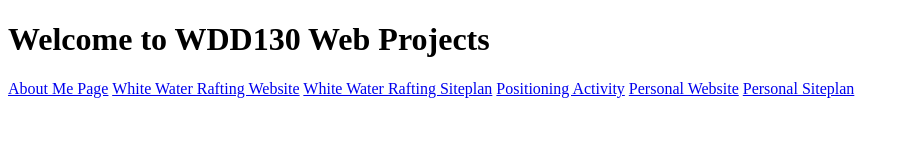
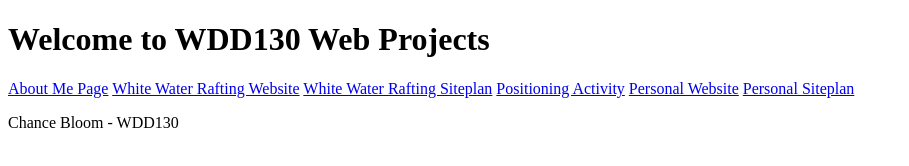
Before and after one commit to Chance-B/wdd130, a plain HTML site: page index.html in a window 1280 px wide. Shown: the whole page, without its empty margins (0-909 px from the left). Drawn offline with Linux system fonts and the light colour scheme.

Commit message:
Added a paragraph to the home page

```diff
--- a/index.html
+++ b/index.html
@@ -18,7 +18,7 @@
         <a href="#">Personal Website</a>
         <a href="#">Personal Siteplan</a>
     </nav>
-
+<p>Chance Bloom - WDD130</p>
 </body>
 
 </html>
```
